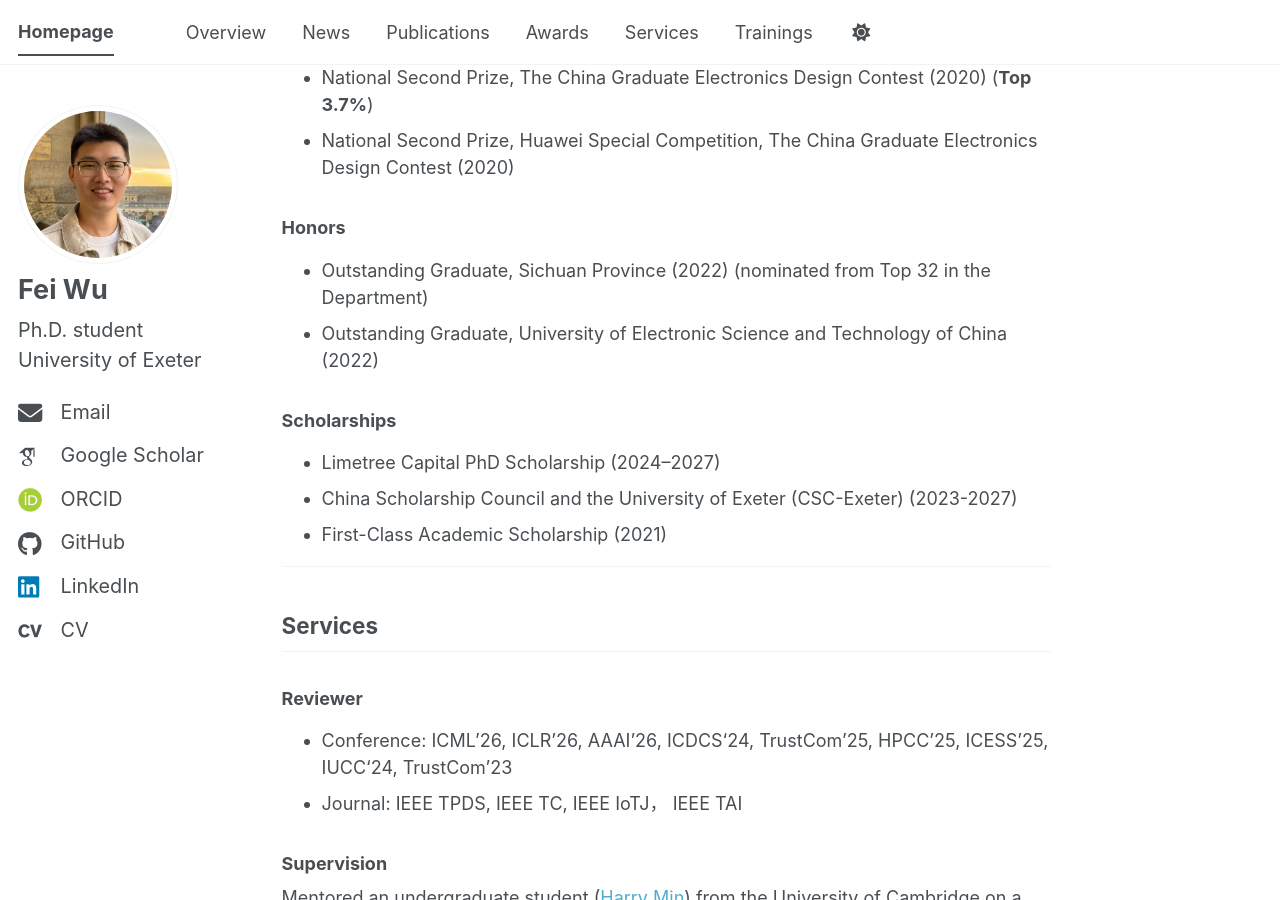
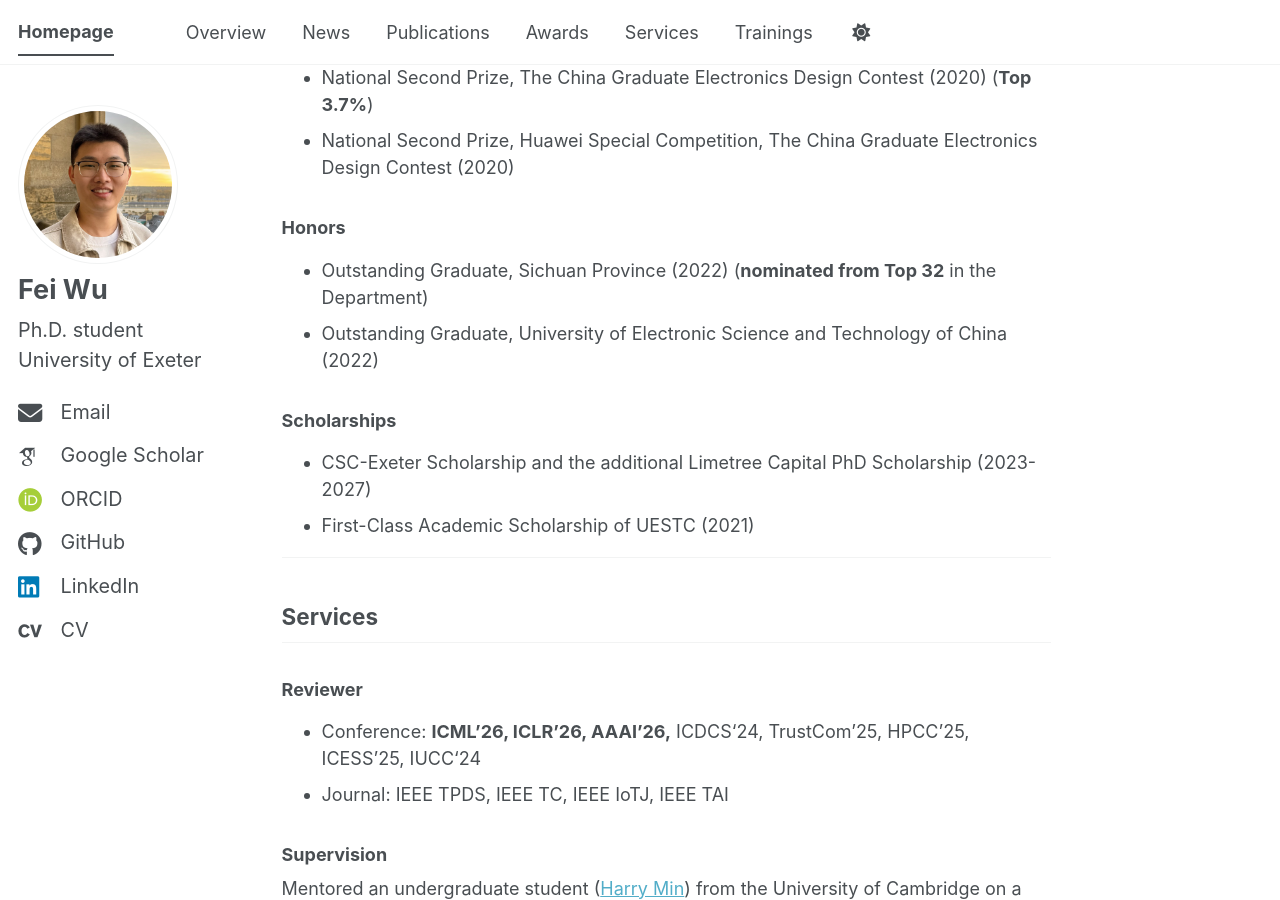
Before and after one commit to fei407/fei407.github.io, a Jekyll site: the page built from _pages/about.md, in a window 1280 px wide and 900 px high, scrolled down 1818 px. Built offline with Jekyll 4.4.1, drawn with Linux system fonts in a browser that asks for light colours; some web fonts are replaced; a script bundle is joined from its source files by our own code; library files that are not in the unit come from our copies.

Commit message:
update info

```diff
--- a/_pages/about.md
+++ b/_pages/about.md
@@ -54,20 +54,19 @@ My Ph.D. study is fully funded by the China Scholarship Council and the Universi
 - National Second Prize, Huawei Special Competition, The China Graduate Electronics Design Contest (2020)
 
 ### Honors
-- Outstanding Graduate, Sichuan Province (2022) (nominated from Top 32 in the Department)
+- Outstanding Graduate, Sichuan Province (2022) (**nominated from Top 32** in the Department)
 - Outstanding Graduate, University of Electronic Science and Technology of China (2022)
 
 ### Scholarships
-- Limetree Capital PhD Scholarship (2024–2027)
-- China Scholarship Council and the University of Exeter (CSC-Exeter) (2023-2027)
-- First-Class Academic Scholarship (2021)
+- CSC-Exeter Scholarship and the additional Limetree Capital PhD Scholarship (2023-2027)
+- First-Class Academic Scholarship of UESTC (2021)
 
 ---
 
 ## Services
 ### Reviewer
-- Conference: ICML'26, ICLR'26, AAAI'26, ICDCS‘24, TrustCom'25, HPCC'25, ICESS’25, IUCC‘24, TrustCom'23
-- Journal: IEEE TPDS, IEEE TC, IEEE IoTJ， IEEE TAI
+- Conference: **ICML'26, ICLR'26, AAAI'26,** ICDCS‘24, TrustCom'25, HPCC'25, ICESS’25, IUCC‘24
+- Journal: IEEE TPDS, IEEE TC, IEEE IoTJ, IEEE TAI
 
 ### Supervision
 Mentored an undergraduate student ([Harry Min](https://www.linkedin.com/in/harry-min/)) from the University of Cambridge on a summer research project
```
